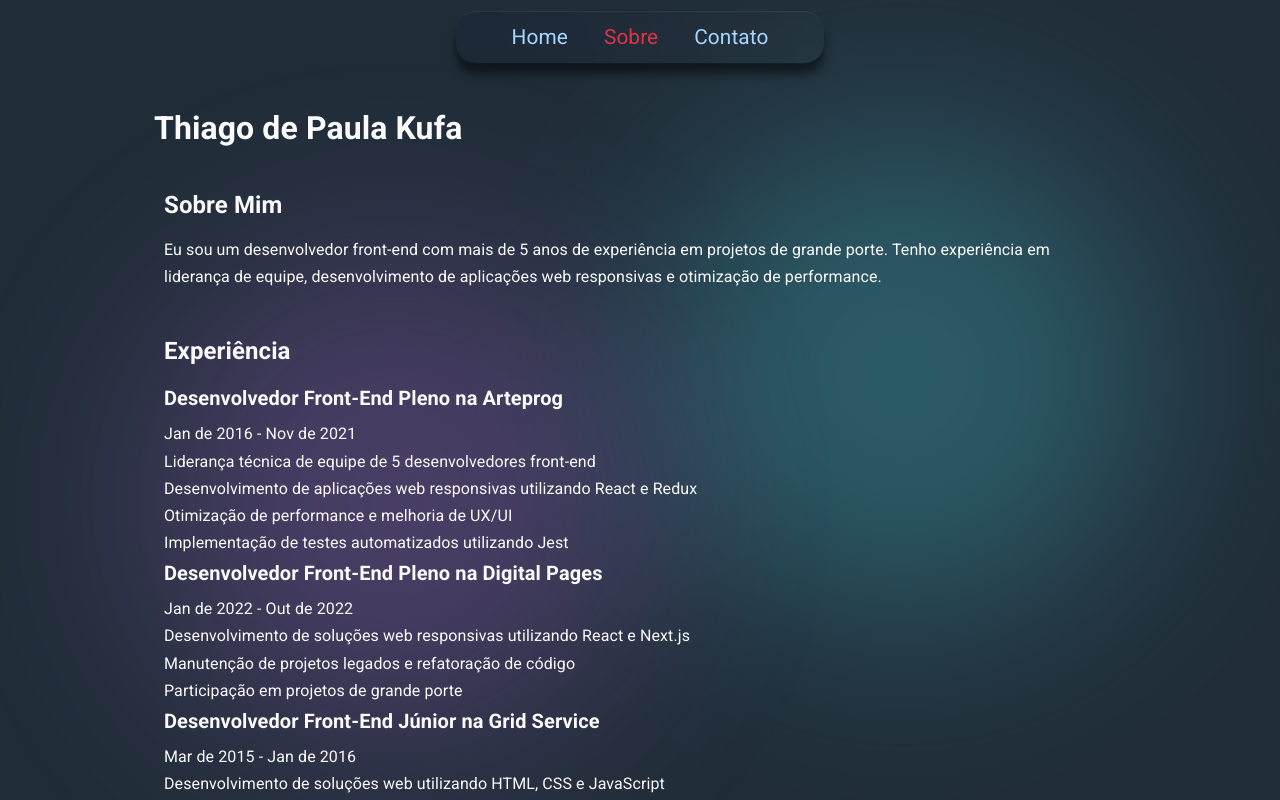
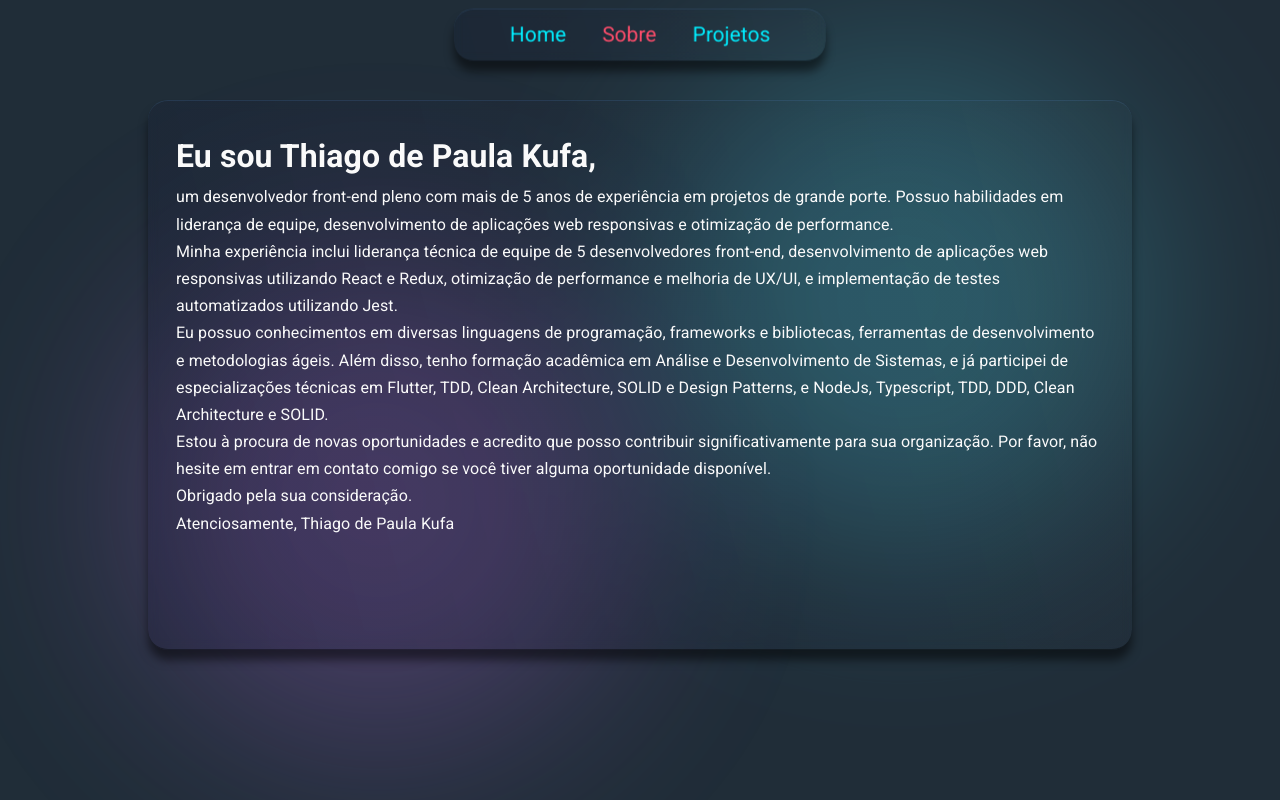
Before and after one commit to ThiagoKufa/thiago-kufa, a SvelteKit app: page /about in a window 1280 px wide. Shown: the top 800 px of the page. Built offline with nearby package versions, Linux system fonts and the light colour scheme.

Commit message:
style: change vars

```diff
--- a/src/components/Header.svelte
+++ b/src/components/Header.svelte
@@ -3,15 +3,21 @@
 </script>
 
 <header class="headerContainer">
-	<nav class="navbar">
+	<nav class="navbar glass-container">
 		<a href="/" class="link" class:active={$page.url.pathname === '/'}>Home</a>
 		<a href="/about" class="link" class:active={$page.url.pathname === '/about'}>Sobre</a>
-		<a href="/contact" class="link" class:active={$page.url.pathname === '/contact'}>Contato</a>
+		<a href="/project" class="link" class:active={$page.url.pathname === '/project'}>Projetos</a>
 	</nav>
 </header>
 
 <style>
 	.headerContainer {
+		position: fixed;
+		z-index: var(--z-50);
+		top: 35px;
+		left: 50%;
+		transform: translate(-50%, -50%);
+
 		display: flex;
 		justify-content: center;
 		align-items: center;
@@ -22,14 +28,7 @@
 		display: flex;
 		gap: var(--spacing-12);
 		padding: var(--spacing-3) var(--spacing-16);
-
 		margin: 0px auto;
-		background: linear-gradient(75deg, rgba(2, 0, 48, 0.1) 0%, rgba(255, 255, 255, 0.01) 100%);
-		backdrop-filter: blur(5px);
-		border-radius: 20px;
-		border-bottom: 1px solid rgba(0, 0, 0, 0.4);
-		border-top: 1px solid rgba(80, 129, 185, 0.2);
-		box-shadow: 0px 10px 10px rgba(0, 0, 0, 0.5);
 	}
 
 	.link {
@@ -40,6 +39,6 @@
 	}
 	.active {
 		transition: 0.3s;
-		color: var(--color-danger);
+		color: var(--color-secondary);
 	}
 </style>
--- a/src/routes/+layout.svelte
+++ b/src/routes/+layout.svelte
@@ -42,8 +42,10 @@
 		display: flex;
 		position: relative;
 		flex-direction: column;
-		padding: 1rem;
+		padding-top: 80px;
 		width: 100%;
+		min-height: 100vh;
+		min-height: 100dvh;
 		max-width: 64rem;
 		margin: 0 auto;
 		box-sizing: border-box;
--- a/src/routes/about/+page.svelte
+++ b/src/routes/about/+page.svelte
@@ -2,105 +2,49 @@
 </script>
 
 <svelte:head>
-	<title>Projetos</title>
+	<title>Thiago Kufa | Sobre</title>
 	<meta name="description" content="Projetos de Thiago Kufa" />
 </svelte:head>
-<header>
-	<h1>Thiago de Paula Kufa</h1>
-</header>
+
 <main>
-	<section>
-		<h2>Sobre Mim</h2>
+	<div class="desciption-wrap glass-container">
+		<h1>Eu sou Thiago de Paula Kufa,</h1>
 		<p>
-			Eu sou um desenvolvedor front-end com mais de 5 anos de experiência em projetos de grande
-			porte. Tenho experiência em liderança de equipe, desenvolvimento de aplicações web responsivas
-			e otimização de performance.
+			um desenvolvedor front-end pleno com mais de 5 anos de experiência em projetos de grande
+			porte. Possuo habilidades em liderança de equipe, desenvolvimento de aplicações web
+			responsivas e otimização de performance.
 		</p>
-	</section>
-	<section>
-		<h2>Experiência</h2>
-		<ul>
-			<li>
-				<h3>Desenvolvedor Front-End Pleno na Arteprog</h3>
-				<p>Jan de 2016 - Nov de 2021</p>
-				<ul>
-					<li>Liderança técnica de equipe de 5 desenvolvedores front-end</li>
-					<li>Desenvolvimento de aplicações web responsivas utilizando React e Redux</li>
-					<li>Otimização de performance e melhoria de UX/UI</li>
-					<li>Implementação de testes automatizados utilizando Jest</li>
-				</ul>
-			</li>
-			<li>
-				<h3>Desenvolvedor Front-End Pleno na Digital Pages</h3>
-				<p>Jan de 2022 - Out de 2022</p>
-				<ul>
-					<li>Desenvolvimento de soluções web responsivas utilizando React e Next.js</li>
-					<li>Manutenção de projetos legados e refatoração de código</li>
-					<li>Participação em projetos de grande porte</li>
-				</ul>
-			</li>
-			<li>
-				<h3>Desenvolvedor Front-End Júnior na Grid Service</h3>
-				<p>Mar de 2015 - Jan de 2016</p>
-				<ul>
-					<li>Desenvolvimento de soluções web utilizando HTML, CSS e JavaScript</li>
-					<li>Participação em projetos de pequeno porte</li>
-					<li>Aprendizado de frameworks e bibliotecas como React</li>
-				</ul>
-			</li>
-		</ul>
-	</section>
-	<section>
-		<h2>Educação</h2>
-		<ul>
-			<li>
-				<h3>Análise e Desenvolvimento de Sistemas na Estácio</h3>
-				<p>2018-2020</p>
-			</li>
-		</ul>
-		<h2>Especialização Técnica</h2>
-		<ul>
-			<li>
-				<h3>Flutter, TDD, Clean Architecture, SOLID e Design Patterns com Rodrigo Manguinho</h3>
-				<p>2021-2022</p>
-			</li>
-			<li>
-				<h3>NodeJs, Typescript, TDD, DDD, Clean Architecture e SOLID com Rodrigo Manguinho</h3>
-				<p>2021-2022</p>
-			</li>
-		</ul>
-	</section>
+		<p>
+			Minha experiência inclui liderança técnica de equipe de 5 desenvolvedores front-end,
+			desenvolvimento de aplicações web responsivas utilizando React e Redux, otimização de
+			performance e melhoria de UX/UI, e implementação de testes automatizados utilizando Jest.
+		</p>
+		<p>
+			Eu possuo conhecimentos em diversas linguagens de programação, frameworks e bibliotecas,
+			ferramentas de desenvolvimento e metodologias ágeis. Além disso, tenho formação acadêmica em
+			Análise e Desenvolvimento de Sistemas, e já participei de especializações técnicas em Flutter,
+			TDD, Clean Architecture, SOLID e Design Patterns, e NodeJs, Typescript, TDD, DDD, Clean
+			Architecture e SOLID.
+		</p>
+		<p>
+			Estou à procura de novas oportunidades e acredito que posso contribuir significativamente para
+			sua organização. Por favor, não hesite em entrar em contato comigo se você tiver alguma
+			oportunidade disponível.
+		</p>
+		<p>Obrigado pela sua consideração.</p>
+		<p>Atenciosamente, Thiago de Paula Kufa</p>
+	</div>
 </main>
 
 <style>
-	header {
-		color: #fafafa;
+	main {
 		display: flex;
-		justify-content: space-between;
-		padding: 10px;
-	}
-
-	main {
+		flex-direction: column;
+		justify-content: center;
 		margin: 20px;
 	}
-
-	section {
-		margin-bottom: 40px;
-	}
-
-	h2 {
-		font-size: 24px;
-		margin-bottom: 10px;
-	}
-
-	ul {
-		list-style: none;
-		margin: 0;
-		padding: 0;
-	}
-
-	h3 {
-		font-size: 20px;
-		margin-bottom: 5px;
+	.desciption-wrap {
+		padding: var(--spacing-20) var(--spacing-10);
+		padding-top: var(--spacing-10);
 	}
 </style>
--- a/src/routes/contact/+page.svelte
+++ /dev/null
@@ -1,44 +0,0 @@
-<!-- src/App.svelte -->
-<script>
-</script>
-
-<div class="box">
-	<div class="right-effects" />
-	<div class="left-effects" />
-</div>
-
-<style>
-	.box {
-		position: relative;
-		z-index: 1;
-	}
-	.right-effects {
-		position: fixed;
-		top: 50px;
-		right: 0;
-		bottom: auto;
-		width: 500px;
-		height: 500px;
-		border-radius: 50%;
-		background: #f64f59;
-		-webkit-filter: blur(100px);
-		filter: blur(100px);
-		opacity: 0.25;
-		pointer-events: none;
-		z-index: -1;
-	}
-	.left-effects {
-		position: fixed;
-		bottom: 50px;
-		left: 0;
-		width: 500px;
-		height: 500px;
-		border-radius: 50%;
-		background: #c471ed;
-		-webkit-filter: blur(100px);
-		filter: blur(100px);
-		opacity: 0.25;
-		pointer-events: none;
-		z-index: -1;
-	}
-</style>
--- a/src/routes/globals.css
+++ b/src/routes/globals.css
@@ -49,9 +49,9 @@
 	--z-90: 90;
 	--z-100: 100;
 
-	--color-primary: #a6d7ff;
+	--color-primary: #0ef;
 	--color-text-primary: #ffffff;
-	--color-secondary: #6c757d;
+	--color-secondary: #ff4d6b;
 	--color-text-secondary: #ffffff;
 	--color-success: #28a745;
 	--color-danger: #dc3545;
@@ -94,3 +94,12 @@ button {
 	font-weight: 400;
 	font-size: 1rem;
 }
+
+.glass-container {
+	background: linear-gradient(75deg, rgba(2, 0, 48, 0.1) 0%, rgba(255, 255, 255, 0.01) 100%);
+	backdrop-filter: blur(5px);
+	border-radius: 20px;
+	border-bottom: 1px solid rgba(0, 0, 0, 0.4);
+	border-top: 1px solid rgba(80, 129, 185, 0.2);
+	box-shadow: 0px 10px 10px rgba(0, 0, 0, 0.5);
+}
--- /dev/null
+++ b/src/routes/project/+page.svelte
@@ -0,0 +1,15 @@
+<!-- src/App.svelte -->
+<script>
+</script>
+
+<svelte:head>
+	<title>Thiago Kufa | Projetos</title>
+	<meta name="description" content="Projetos de Thiago Kufa" />
+</svelte:head>
+<div class="container" />
+
+<style>
+	.container {
+		display: flex;
+	}
+</style>
```
Also changed, not shown: src/components/Counter.svelte (deleted, +0 -102 lines), src/routes/+page.svelte (+11 -4 lines).
